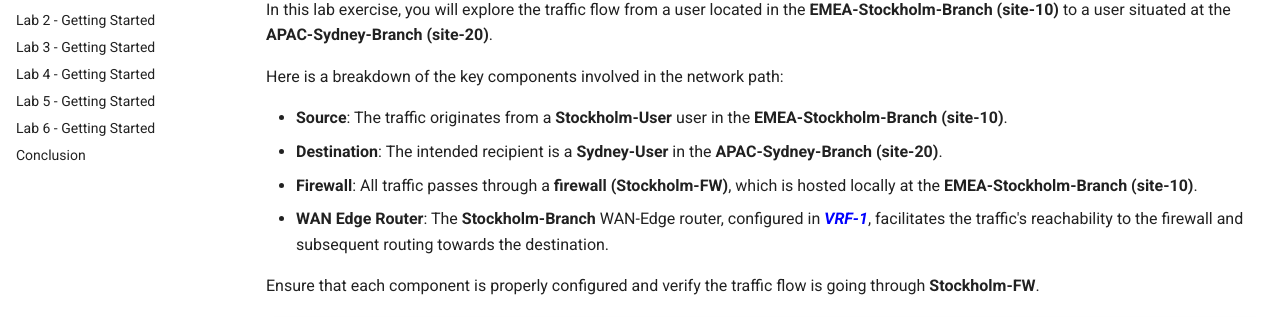
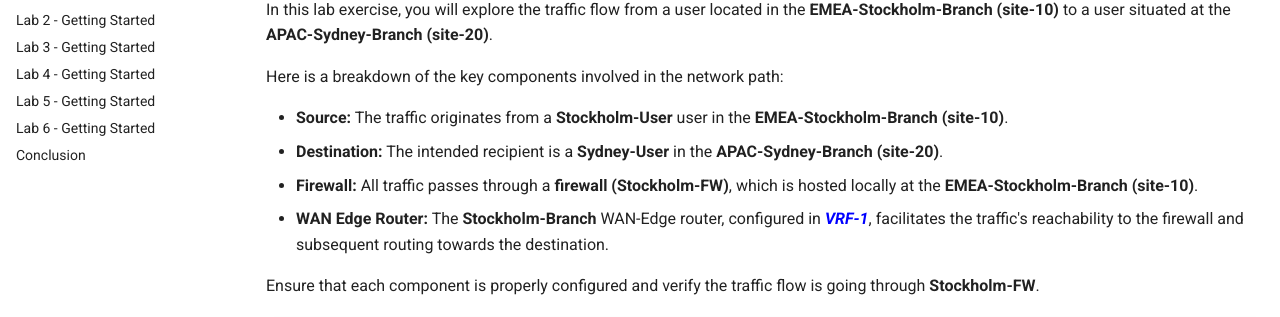
Before and after one commit to ciscodocs/ltrent-2008-clemea25, an MkDocs documentation site: the page built from docs/lab1_getting_started.md, in a window 1280 px wide and 900 px high. Shown: the part 282-599 px from the top of the window. Built offline with MkDocs 1.6.1 and Material for MkDocs 9.7.7, drawn with Linux system fonts in a browser that asks for light colours.

Commit message:
Lab 1 Guide

```diff
--- a/docs/lab1_getting_started.md
+++ b/docs/lab1_getting_started.md
@@ -6,10 +6,10 @@ In this lab exercise, you will explore the traffic flow from a user located in t
 
 Here is a breakdown of the key components involved in the network path:
 
-- **Source**: The traffic originates from a **Stockholm-User** user in the **EMEA-Stockholm-Branch (site-10)**.
-- **Destination**: The intended recipient is a **Sydney-User** in the **APAC-Sydney-Branch (site-20)**.
-- **Firewall**: All traffic passes through a **firewall (Stockholm-FW)**, which is hosted locally at the **EMEA-Stockholm-Branch (site-10)**.
-- **WAN Edge Router**: The **Stockholm-Branch** WAN-Edge router, configured in ***<font color="blue">VRF-1</font>***, facilitates the traffic's reachability to the firewall and subsequent routing towards the destination.
+- **Source:** The traffic originates from a **Stockholm-User** user in the **EMEA-Stockholm-Branch (site-10)**.
+- **Destination:** The intended recipient is a **Sydney-User** in the **APAC-Sydney-Branch (site-20)**.
+- **Firewall:** All traffic passes through a **firewall (Stockholm-FW)**, which is hosted locally at the **EMEA-Stockholm-Branch (site-10)**.
+- **WAN Edge Router:** The **Stockholm-Branch** WAN-Edge router, configured in ***<font color="blue">VRF-1</font>***, facilitates the traffic's reachability to the firewall and subsequent routing towards the destination.
 
 Ensure that each component is properly configured and verify the traffic flow is going through **Stockholm-FW**.
 
```
